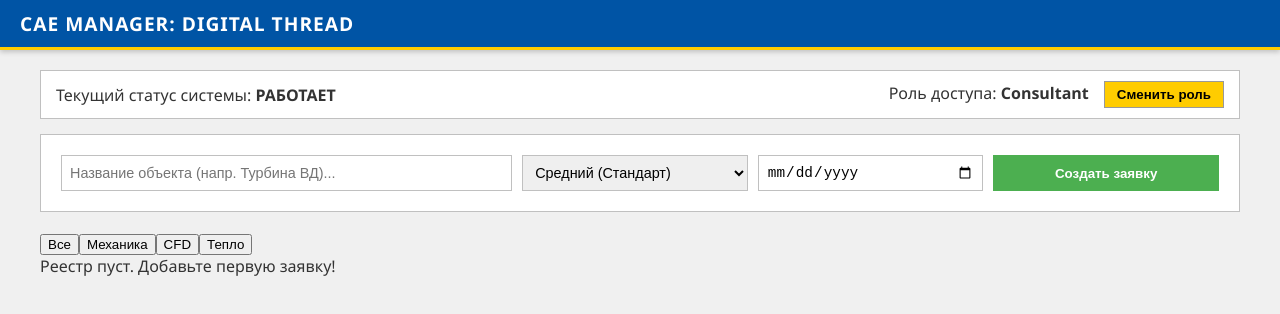
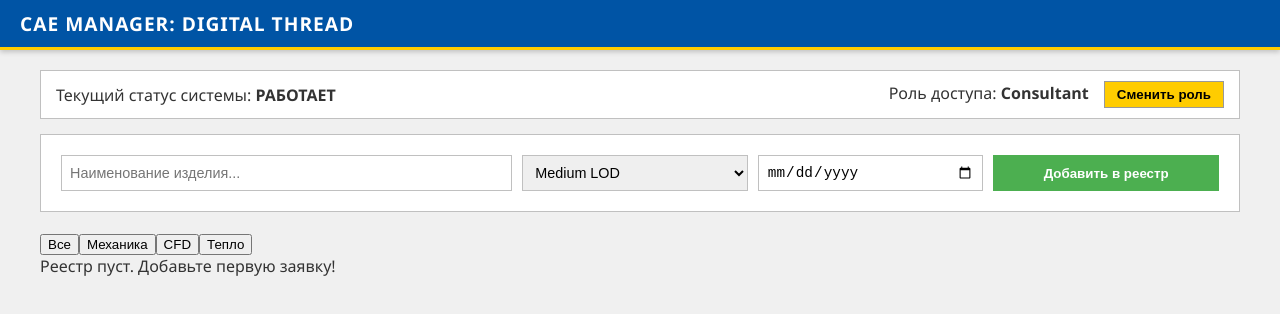
Before and after one commit to kilzut99-cyber/spa-mini-practice, a React (Create React App) app: page / in a window 1280 px wide. Shown: the top 314 px of the page. Built offline with nearby package versions, Linux system fonts and the light colour scheme.

Commit message:
новая

```diff
--- a/src/components/AddTaskForm.jsx
+++ b/src/components/AddTaskForm.jsx
@@ -1,42 +1,53 @@
 import React, { useState } from 'react';
 
 export default function AddTaskForm({ onAdd }) {
-  const [task, setTask] = useState({ title: '', priority: 'Medium', deadline: '', lod: 'Medium' });
+  // ПОЧЕМУ здесь? Состояние должно быть внутри функции компонента.
+  const [formData, setFormData] = useState({
+    title: '',
+    priority: 'Medium',
+    deadline: '',
+    lod: 'Medium'
+  });
 
   const handleSubmit = (e) => {
-    /* ПОЧЕМУ preventDefault? Чтобы остановить стандартную перезагрузку страницы браузером
-       и обработать данные силами React (принцип SPA). */
     e.preventDefault();
-    if (!task.title.trim() || !task.deadline) return;
 
-    // ПОЧЕМУ btoa? Имитируем генерацию Geometry_hash для "цифрового следа" изделия (стр. 30 ТЗ).
-    const geoHash = btoa(task.title + Date.now()).slice(0, 12);
-    onAdd({ ...task, geoHash });
+    if (!formData.title.trim() || !formData.deadline) {
+      alert("Заполните название и дату дедлайна!");
+      return;
+    }
 
-    setTask({ title: '', priority: 'Medium', deadline: '', lod: 'Medium' });
+    // Безопасный хэш для кириллицы (Задача 3.1 ТЗ)
+    const geoHash = `GEO-${Math.random().toString(36).substr(2, 4).toUpperCase()}-${Date.now().toString().slice(-2)}`;
+
+    onAdd({ ...formData, geoHash });
+
+    // Сброс формы
+    setFormData({ title: '', priority: 'Medium', deadline: '', lod: 'Medium' });
   };
 
   return (
     <form className="add-form" onSubmit={handleSubmit}>
       <input
         type="text"
-        placeholder="Название объекта (напр. Турбина ВД)..."
-        value={task.title}
-        /* ПОЧЕМУ onChange? Это паттерн "управляемый компонент". Состояние React
-           является единственным источником истины для того, что видит пользователь. */
-        onChange={(e) => setTask({...task, title: e.target.value})}
+        placeholder="Наименование изделия..."
+        value={formData.title}
+        onChange={(e) => setFormData({...formData, title: e.target.value})}
       />
-      <select value={task.priority} onChange={(e) => setTask({...task, priority: e.target.value})}>
-        <option value="Low">Низкий (Низкая маржа)</option>
-        <option value="Medium">Средний (Стандарт)</option>
-        <option value="High">Критический (Срочно)</option>
+      <select
+        value={formData.lod}
+        onChange={(e) => setFormData({...formData, lod: e.target.value})}
+      >
+        <option value="Low">Low LOD</option>
+        <option value="Medium">Medium LOD</option>
+        <option value="High">High LOD</option>
       </select>
       <input
         type="date"
-        value={task.deadline}
-        onChange={(e) => setTask({...task, deadline: e.target.value})}
+        value={formData.deadline}
+        onChange={(e) => setFormData({...formData, deadline: e.target.value})}
       />
-      <button type="submit">Создать заявку</button>
+      <button type="submit">Добавить в реестр</button>
     </form>
   );
 }
```
